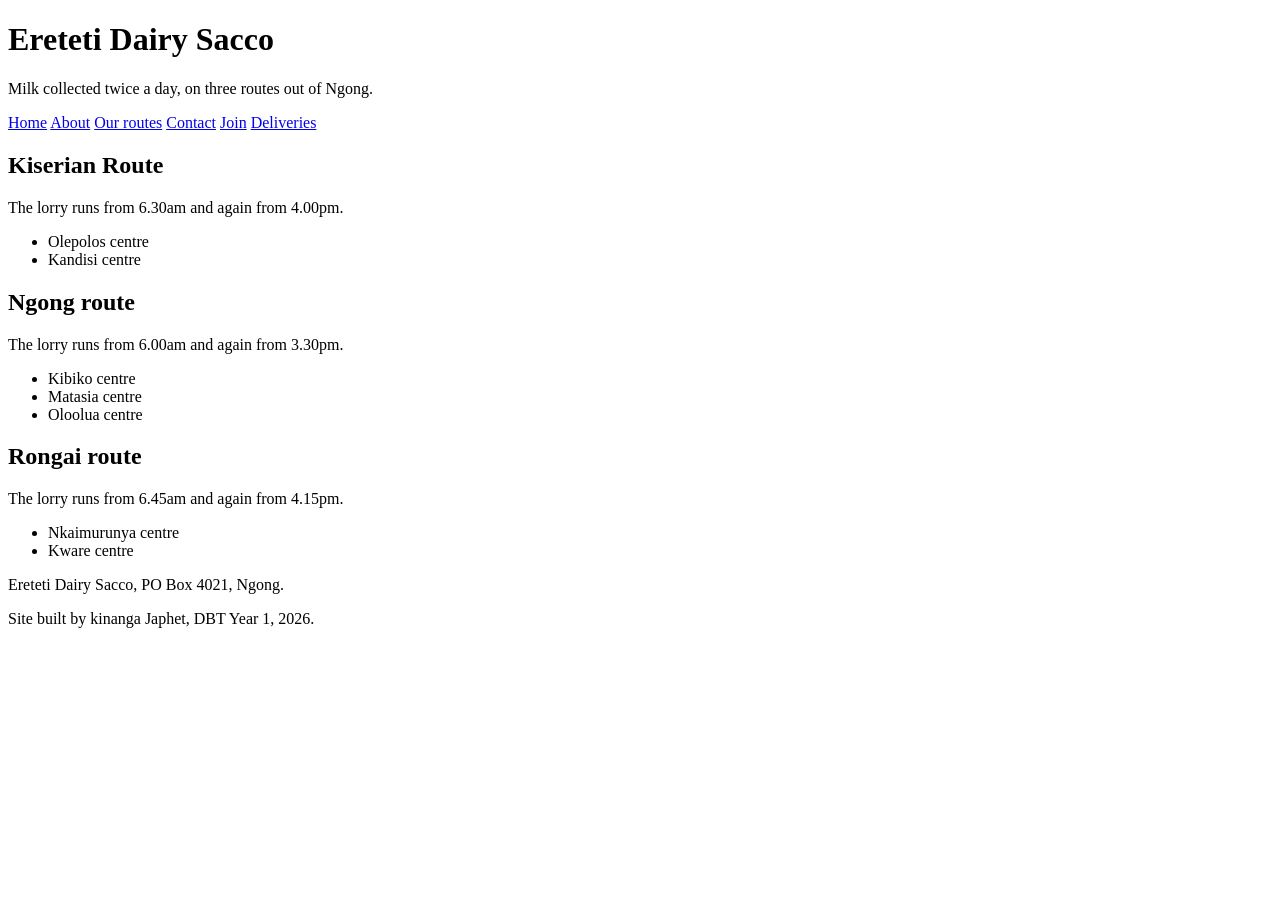
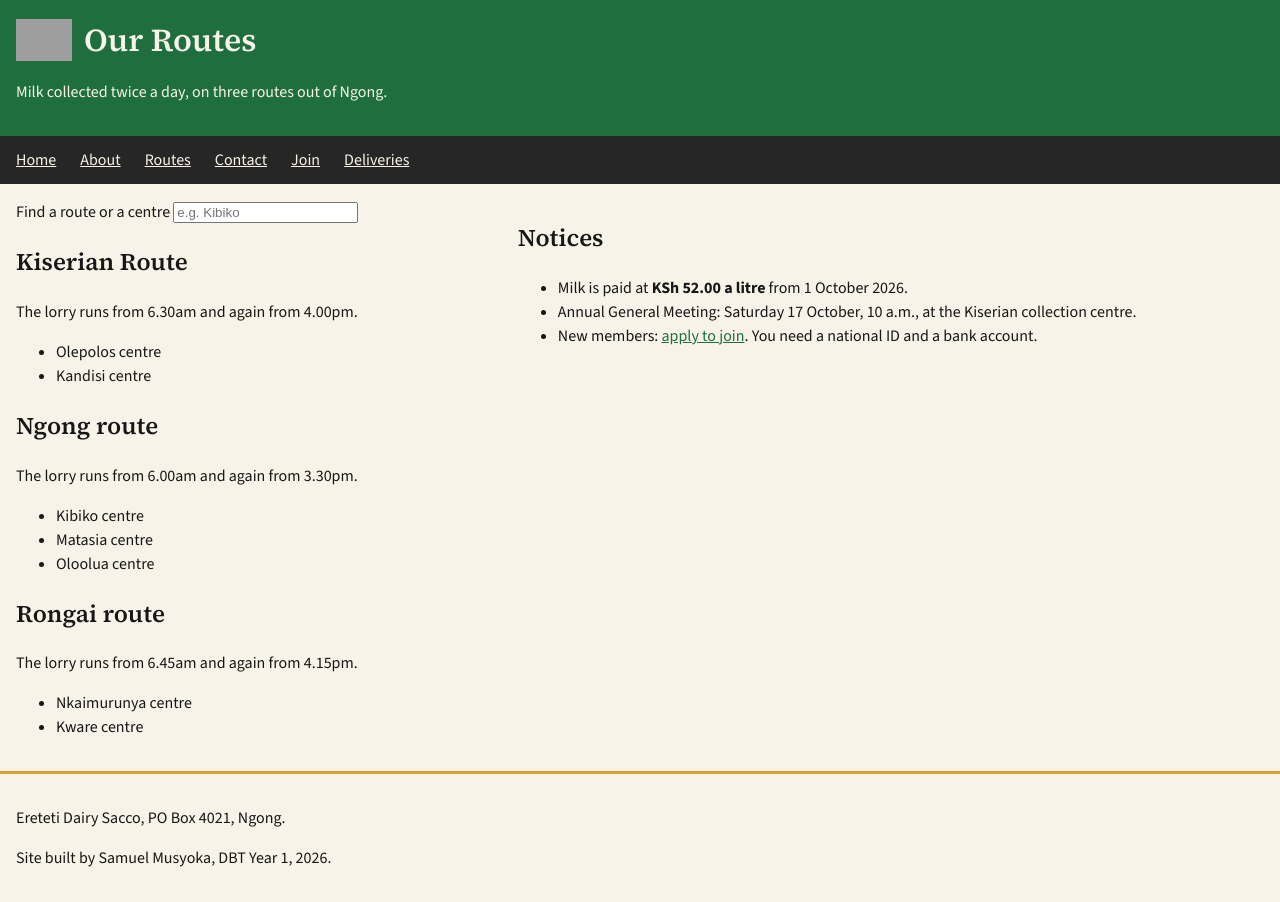
Before and after one commit to japhetokinanga-hash/ereteti-sacco, a PHP site: page /routes.html in a window 1280 px wide. Before the commit the page ends 628 px from the top, so only its background shows below. Run offline with PHP 8.4, Linux system fonts and the light colour scheme; grey boxes are pictures that could not be loaded.

Commit message:
todays work

```diff
--- a/css/style.css
+++ b/css/style.css
@@ -111,3 +111,13 @@ footer{grid-area: footer;}
     }
     .logo 2.5rem;
 }
+
+.message{
+    color: #b3261e;
+    min-height: 1.5em;
+    margin: 0.25rem 0 0.75rem;
+}
+
+input.invalid{
+    border: 2px solid #b3261e;
+}
--- a/js/main.js
+++ b/js/main.js
@@ -1,6 +1,109 @@
-// a comment: one line, ignored by the browser
-/* a comment over
-several lines */
-const rate = 52; // a statement, ended with ;
-alert(rate * 2); // another statement
-console.log("External JS"); // a statement with a string
+// a comment: one line ignored by the browser
+/* a comment
+    over
+    several lines
+    */
+
+
+
+const litres = document.querySelector('#litres');
+const litresMessage = document.querySelector('#litres-message');
+
+function checkLitres(){
+    const amount = Number(litres.value);
+    if(litres.value === ""){
+        litresMessage.textContent = "";
+        litres.classList.remove("invalid");
+    } else if(amount <= 0){
+        litresMessage.textContent = "Litres must be more than 0";
+        litres.classList.add("invalid");
+    }else if (amount > 60) {
+    litresMessage.textContent =
+    'Over 60 litres in one session. Check the reading.';
+    litres.classList.add('invalid');
+} else{
+        litresMessage.textContent = "";
+        litres.classList.remove("invalid");
+    }
+}
+if(litres){
+    litres.addEventListener('input', checkLitres);
+}
+
+//event listener
+
+
+const member = document.querySelector('#member');
+const memberMessage = document.querySelector("#member-message");
+let memberRegex = RegExp(/^ER-[0-9]{4}$/);
+function checkMember() {
+    let typed = member.value.trim().toUpperCase();
+    member.value = typed;
+    if(memberRegex.test(typed)){
+        memberMessage.textContent = "";
+        member.classList.remove('invalid');
+    }else{
+        memberMessage.textContent = "A member number looks like ER-0001";
+        member.classList.add('invalid');
+    }
+}
+if(member){
+member.addEventListener('blur', checkMember);
+}
+const deliveryForm = document.querySelector('#delivery-form');
+const formMessage = document.querySelector('#form-message');
+
+function recordDelivery(event) {
+event.preventDefault();
+checkMember();
+checkLitres();
+if (member.classList.contains('invalid')) {
+member.blur();
+} else if (litres.classList.contains('invalid')) {
+litres.focus();
+} else {
+formMessage.textContent = 'Checked: ' + member.value + ', ' +
+litres.value + ' litres. Nothing is sent yet: ' +
+'that needs a server.';
+}
+}
+if (deliveryForm) {
+deliveryForm.addEventListener('submit', recordDelivery);
+}
+
+const search = document.querySelector('#route-search');
+const routeCount = document.querySelector('#route-count');
+const routeSections = document.querySelectorAll('main section');
+
+function filterRoutes() {
+const wanted = search.value.trim().toLowerCase();
+let shown = 0;
+for (const section of routeSections) {
+const words = section.textContent.toLowerCase();
+if (words.includes(wanted)) {
+section.hidden = false;
+shown = shown + 1;
+} else {
+section.hidden = true;
+}
+}
+routeCount.textContent =
+shown + ' of ' + routeSections.length + ' routes';
+}
+if (search) {
+search.addEventListener('input', filterRoutes);
+}
+
+
+const totalCell = document.querySelector('#accepted-total');
+if (totalCell) {
+const rows = document.querySelectorAll('tbody tr');
+let total = 0;
+for (const row of rows) {
+const cells = row.querySelectorAll('td');
+if (cells[4].textContent === 'Yes') {
+total = total + Number(cells[3].textContent);
+}
+}
+totalCell.textContent = total.toFixed(2);
+}
--- a/routes.html
+++ b/routes.html
@@ -1,23 +1,46 @@
 <!DOCTYPE html>
 <html lang="en">
 <head>
-    <meta charset="UTF-8">
-    <meta name="viewport" content="width=device-width, initial-scale=1.0">
-    <title>Our routes - Ereteti Dairy Sacco</title>
+  <meta charset="utf-8">
+  <meta name="viewport" content="width=device-width, initial-scale=1.0">
+  <title>Routes - Ereteti Dairy Sacco</title>
+  <link rel="preconnect" href="https://fonts.googleapis.com">
+<link rel="preconnect" href="https://fonts.gstatic.com" crossorigin>
+<link href="https://fonts.googleapis.com/css2?family=Source+Sans+3:ital,wght@0,200..900;1,200..900&family=Source+Serif+4:ital,opsz,wght@0,8..60,200..900;1,8..60,200..900&display=swap" rel="stylesheet">
+  <link rel="stylesheet" href="css/style.css">
+  <!-- placeholder: swap for img/favicon.png -->
+  <link rel="icon" type="image/png"
+        href="/images/favicon-edairy.png">
+        <script src="js/main.js" defer></script>
 </head>
 <body>
-     <header>
-        <h1> Ereteti Dairy Sacco</h1>
-        <p>Milk collected twice a day, on three routes out of Ngong.</p>
-        <nav>
-            <a href="/index.html">Home</a>
-            <a href="/about.html">About</a>
-            <a href="/routes.html">Our routes</a>
-            <a href="/contact.html">Contact</a>
-            <a href="/register.html">Join</a>
-            <a href="/deliveries.html">Deliveries</a>
-        </nav>
-    </header>
+
+  <header>
+    <h1>
+      <!-- placeholder: swap for img/logo.png -->
+      <img src="/images/logo-edairy.png"
+           alt="Logo for the SACCO" class="logo" width="200" height="200">
+     Our Routes
+    </h1>
+    <p>Milk collected twice a day, on three routes
+       out of Ngong.</p>
+  </header>
+
+  <nav>
+    <ul>
+      <li><a href="index.html">Home</a></li>
+      <li><a href="about.html">About</a></li>
+      <li><a href="routes.html">Routes</a></li>
+      <li><a href="contact.html">Contact</a></li>
+      <li><a href="register.html">Join</a></li>
+      <li><a href="deliveries.html">Deliveries</a>
+      </li>
+    </ul>
+  </nav>
+  <main>
+    <label for="route-search">Find a route or a centre</label>
+<input type="search" id="route-search" placeholder="e.g. Kibiko">
+<p id="route-count" aria-live="polite"></p>
     <section id="kiserian">
         <h2>Kiserian Route</h2>
         <p>The lorry runs from 6.30am and again from 4.00pm.</p>
@@ -45,9 +68,22 @@
             <li>Kware centre</li>
         </ul>
     </section>
+    </main>
+    <aside>
+<h2>Notices</h2>
+<ul>
+<li>Milk is paid at <strong>KSh 52.00 a litre</strong> from
+1 October 2026.</li>
+<li>Annual General Meeting: Saturday 17 October, 10 a.m., at the
+Kiserian collection centre.</li>
+<li>New members: <a href="register.html">apply to join</a>. You need
+a national ID and a bank account.</li>
+</ul>
+</aside>
     <footer>
     <p>Ereteti Dairy Sacco, PO Box 4021, Ngong.</p>
-    <p>Site built by kinanga Japhet, DBT Year 1, 2026.</p>
+    <p>Site built by Samuel Musyoka, DBT Year 1, 2026.</p>
+</footer>
 </body>
 
 </html>
--- /dev/null
+++ b/test.php
@@ -0,0 +1,4 @@
+<?php
+echo "PHP works";
+echo "<br>Version: " . phpversion();
+?>
```
